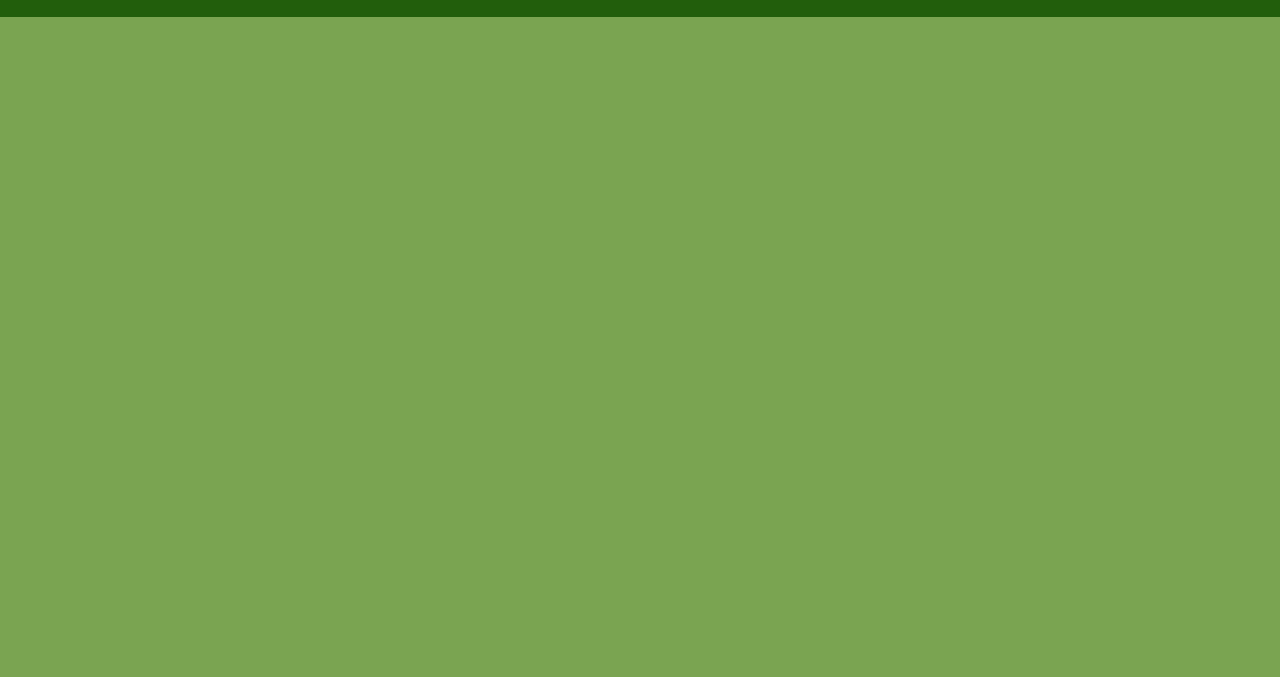
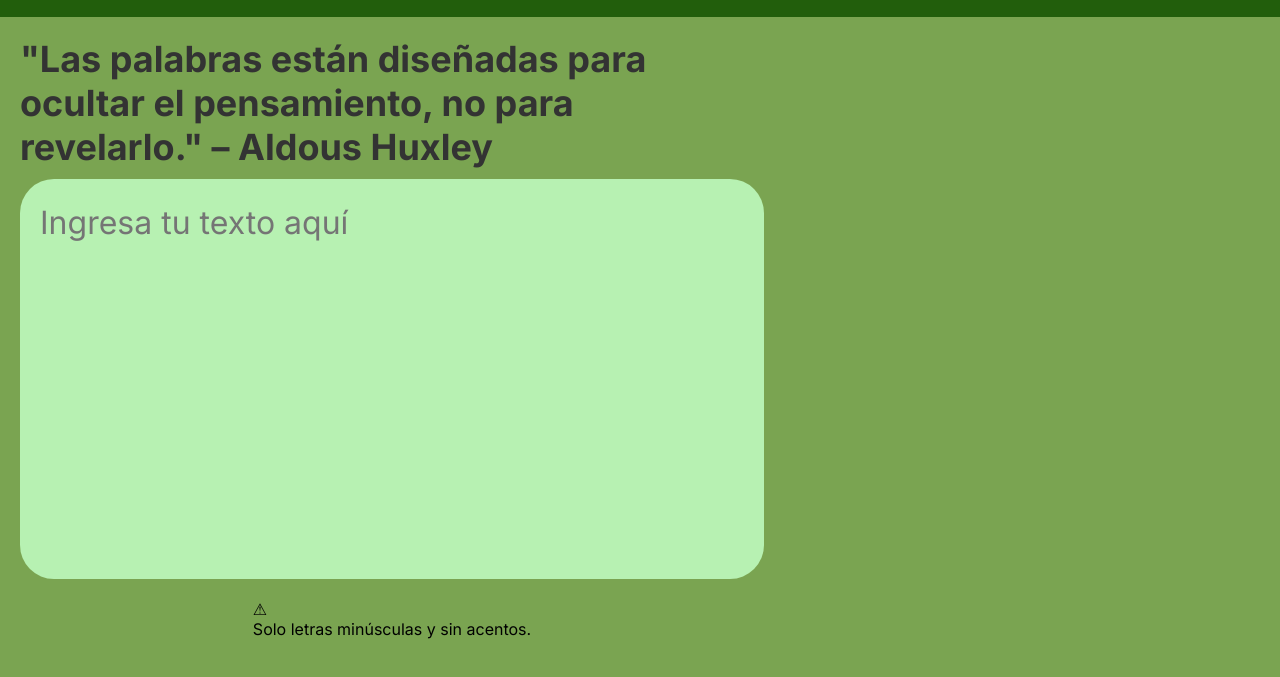
Before and after one commit to Berserkerleo/Encryptexter, a plain HTML site: page index.html in a window 1280 px wide. Shown: the part 77-754 px from the top of the page. Drawn offline with nearby package versions, Linux system fonts and the light colour scheme.

Commit message:
Estilos para la sección encriptar

```diff
--- a/index.html
+++ b/index.html
@@ -34,7 +34,15 @@
     <main class="contenedor__principal">
         <!-- Sección de encriptación -->
         <section class="seccion__encriptar">
-
+            <!-- Cita introductoria -->
+            <p class="seccion__encriptar__cita">"Las palabras están diseñadas para ocultar el pensamiento, no para revelarlo." – Aldous Huxley</p>
+            <!-- Área de texto para entrada de usuario con etiqueta de accesibilidad -->
+            <textarea name="texto" class="seccion__encriptar__entrada" id="encryptInput" cols="50" rows="10" placeholder="Ingresa tu texto aquí" aria-label="Área de texto para encriptar o desencriptar"></textarea>
+            <!-- Aviso sobre restricciones de texto -->
+            <div class="encrypt-section__terms">
+                <span class="encrypt-section__info-icon" aria-hidden="true">&#9888;</span>
+                <p>Solo letras minúsculas y sin acentos.</p>
+            </div>
     </main>
 </body>
 </html>
--- a/styles.css
+++ b/styles.css
@@ -75,3 +75,28 @@
     flex-direction: column;
     align-items: center;
 }
+
+.seccion__encriptar__cita{
+    /* Estilos de la cita */
+    font-size: 36px;
+    margin-bottom: 10px;
+    color: #333;
+    font-weight: bold;
+}
+
+.seccion__encriptar__entrada{
+    /* Estilos del área de texto */
+    width: 100%;
+    height: 400px;
+    margin-bottom: 20px;
+    border: none;
+    font-family: var(--font-main);
+    font-style: normal;
+    font-weight: 400;
+    font-size: 32px;
+    line-height: 150%;
+    background-color: var(--color-input-bg);
+    resize: none;
+    padding: 20px;
+    border-radius: 34px;
+}
```
